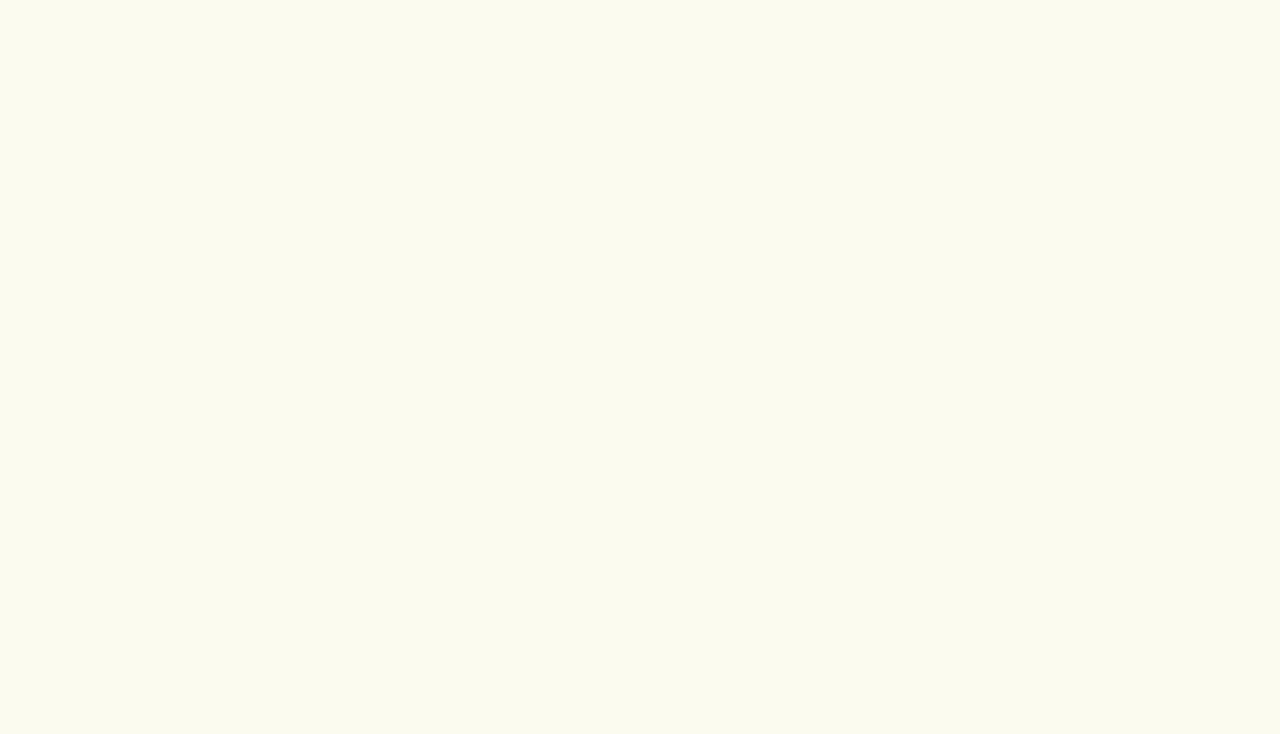
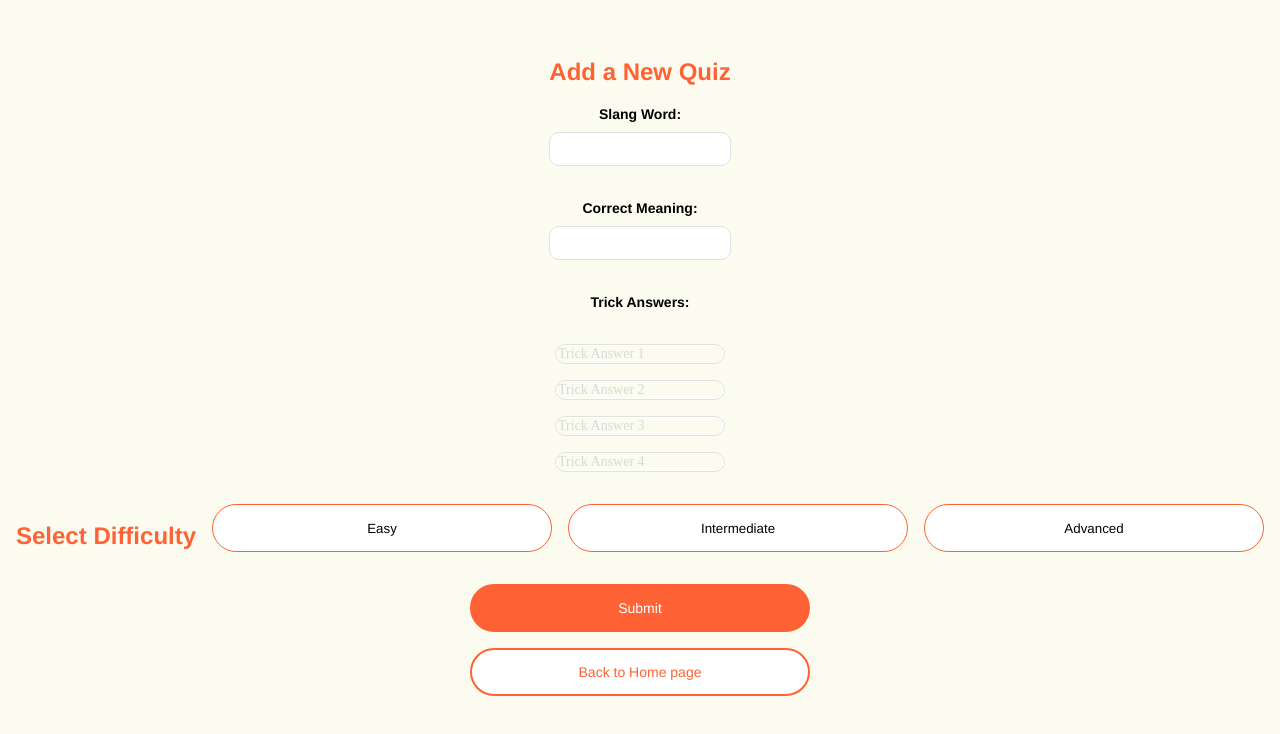
Before and after one commit to emma-z-hu/Z-Lingo, a React (Vite) app in the folder client/: page /quiz/add in a window 1280 px wide. Before the commit this address had no page. Shown: the top 734 px of the page. Built offline with nearby package versions, Linux system fonts and the light colour scheme; no server answers; a web font is replaced by a local one.

Commit message:
creating add quiz page

```diff
--- a/client/src/App.jsx
+++ b/client/src/App.jsx
@@ -3,7 +3,7 @@ import { BrowserRouter, Routes, Route } from "react-router-dom";
 import HomePage from "./pages/HomePage/HomePage";
 import QuizPage from "./pages/QuizPage/QuizPage";
 // import QuizResultPage from './pages/QuizResultPage/QuizResultPage';
-// import AddQuizPage from './pages/AddQuizPage/AddQuizPage';
+import AddQuizPage from './pages/AddQuizPage/AddQuizPage';
 // import QuizAddedPage from './pages/QuizAddedPage/QuizAddedPage';
 // import NotFoundPage from './pages/NotFoundPage/NotFoundPage';
 
@@ -16,7 +16,7 @@ function App() {
         <Route path="/" element={<HomePage />} />
         <Route path="/quiz" element={<QuizPage />} />
         {/* <Route path="/quiz/result" element={<QuizResultPage />} /> */}
-        {/* <Route path="/quiz/add" element={<AddQuizPage />} /> */}
+        <Route path="/quiz/add" element={<AddQuizPage />} />
         {/* <Route path="/quiz/add/complete" element={<QuizAddedPage />} /> */}
         {/* <Route path="*" element={<NotFoundPage />} />  */}
       </Routes>
--- a/client/src/pages/AddQuizPage/AddQuizPage.jsx
+++ b/client/src/pages/AddQuizPage/AddQuizPage.jsx
@@ -0,0 +1,107 @@
+import React, { useState } from 'react';
+import { useNavigate } from 'react-router-dom';
+import PrimaryCTA from '../../components/PrimaryCTA/PrimaryCTA';
+import SecondaryCTA from '../../components/SecondaryCTA/SecondaryCTA';
+import axios from 'axios';
+import './AddQuizPage.scss';
+
+const API_URL = import.meta.env.VITE_URL;
+
+const AddQuizPage = () => {
+  const [slang, setSlang] = useState('');
+  const [meaning, setMeaning] = useState('');
+  const [options, setOptions] = useState(['', '', '', '']);
+  const [difficulty, setDifficulty] = useState(null);
+  const [error, setError] = useState('');
+  const navigate = useNavigate();
+
+  const handleOptionChange = (index, value) => {
+    const updatedOptions = [...options];
+    updatedOptions[index] = value;
+    setOptions(updatedOptions);
+  };
+
+  const handleSubmit = () => {
+    // Validation: Ensure all fields are filled and difficulty is selected
+    if (!slang || !meaning || options.some(option => option === '') || !difficulty) {
+      setError('Please fill in all fields and select a difficulty level.');
+      return;
+    }
+
+    // Prepare the data for submission
+    const newQuiz = {
+      slang,
+      question: `What does "${slang}" mean?`,
+      options,
+      correctOption: meaning,
+      difficulty,
+    };
+
+    // Post the new quiz to the backend
+    axios
+      .post(`${API_URL}/api/quiz/add`, newQuiz)
+      .then(() => {
+        // Navigate to the "Quiz Added" confirmation page
+        navigate('/quiz/added');
+      })
+      .catch((error) => {
+        console.error('Failed to add quiz:', error);
+        setError('Failed to add quiz. Please try again.');
+      });
+  };
+
+  const handleBackToHome = () => {
+    navigate('/');
+  };
+
+  return (
+    <div className="add-quiz-page">
+      <h1 className="add-quiz-page__title">Add a New Quiz</h1>
+
+      <div className="add-quiz-page__form">
+        <label>
+          Slang Word:
+          <input type="text" value={slang} onChange={(e) => setSlang(e.target.value)} />
+        </label>
+
+        <label>
+          Correct Meaning:
+          <input type="text" value={meaning} onChange={(e) => setMeaning(e.target.value)} />
+        </label>
+
+        <label>Trick Answers:</label>
+        {options.map((option, index) => (
+          <input
+            key={index}
+            type="text"
+            value={option}
+            onChange={(e) => handleOptionChange(index, e.target.value)}
+            placeholder={`Trick Answer ${index + 1}`}
+          />
+        ))}
+
+        <div className="add-quiz-page__difficulty">
+          <h2>Select Difficulty</h2>
+          <button className={difficulty === 'Easy' ? 'selected' : ''} onClick={() => setDifficulty('Easy')}>
+            Easy
+          </button>
+          <button className={difficulty === 'Intermediate' ? 'selected' : ''} onClick={() => setDifficulty('Intermediate')}>
+            Intermediate
+          </button>
+          <button className={difficulty === 'Advanced' ? 'selected' : ''} onClick={() => setDifficulty('Advanced')}>
+            Advanced
+          </button>
+        </div>
+
+        {error && <p className="add-quiz-page__error">{error}</p>}
+
+        <div className="add-quiz-page__cta">
+          <PrimaryCTA label="Submit" onClick={handleSubmit} />
+          <SecondaryCTA label="Back to Home page" onClick={handleBackToHome} />
+        </div>
+      </div>
+    </div>
+  );
+};
+
+export default AddQuizPage;
--- a/client/src/pages/AddQuizPage/AddQuizPage.scss
+++ b/client/src/pages/AddQuizPage/AddQuizPage.scss
@@ -0,0 +1,69 @@
+@use "../../styles/partials/global" as *;
+@use "../../styles/partials/variables" as *;
+@use "../../styles/partials/typography" as *;
+@use "../../styles/partials/mixins" as *;
+
+.add-quiz-page {
+  text-align: center;
+  padding: $mobile-padding-between-components;
+
+  &__title {
+    font-size: $mobile-h2-text-size;
+    color: $title-text-color;
+    margin-bottom: $mobile-padding-between-components;
+  }
+
+  &__form {
+    display: flex;
+    flex-direction: column;
+    gap: $mobile-padding-between-components;
+    align-items: center;
+
+    label {
+      display: flex;
+      flex-direction: column;
+      font-size: $mobile-body-text-size;
+      color: $body-text-color;
+      margin-bottom: $mobile-padding-between-components;
+
+      input {
+        margin-top: 8px;
+        padding: 8px;
+        border: 1px solid $inactive-input-field-outline-color;
+        border-radius: $input-field-border-radius;
+        width: 100%;
+      }
+    }
+  }
+
+  &__difficulty {
+    margin-top: 16px;
+    display: flex;
+    gap: 16px;
+
+    button {
+      padding: 12px;
+      border-radius: $cta-border-radius;
+      cursor: pointer;
+      background-color: $card-background-color;
+      border: 1px solid $primary-cta-default-border-color;
+
+      &.selected {
+        background-color: $primary-cta-active-background-color;
+        color: $white-text-color;
+      }
+    }
+  }
+
+  &__cta {
+    display: flex;
+    flex-direction: column;
+    gap: 16px;
+  }
+
+  &__error {
+    color: red;
+    font-size: $mobile-body-text-size;
+    margin-top: 10px;
+  }
+}
```
